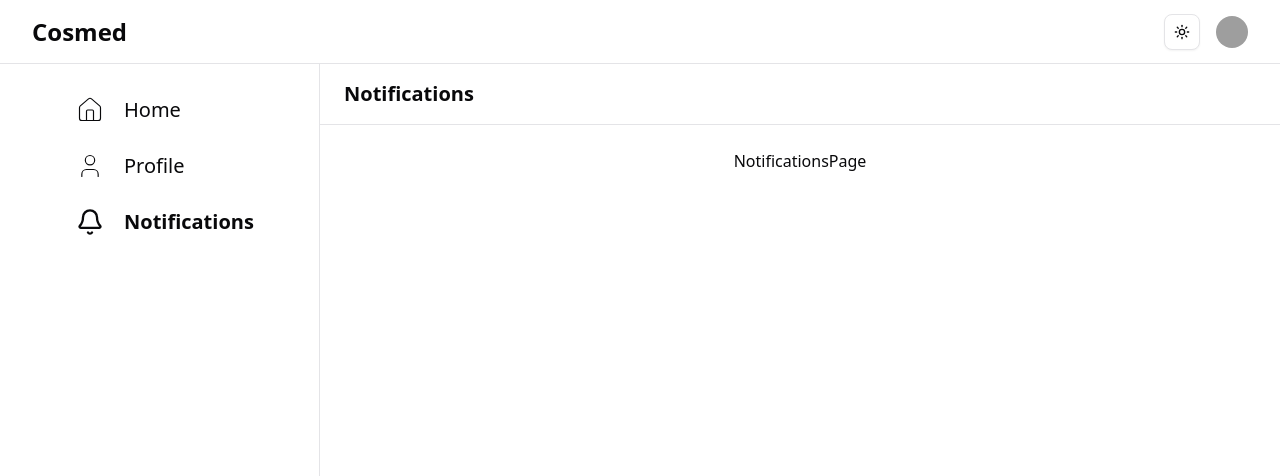
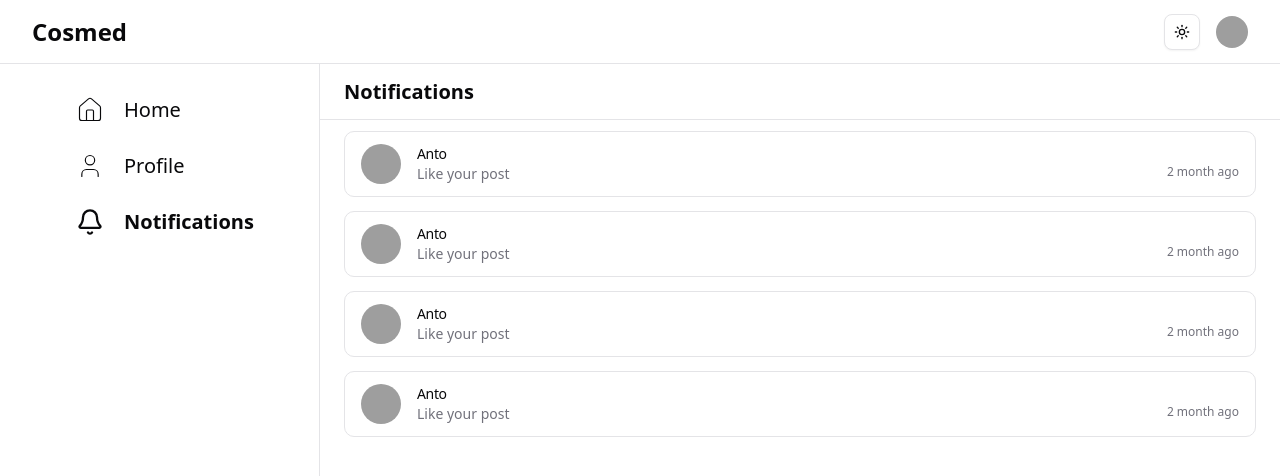
Before and after one commit to DhafaAryanda/mini-project-sosmed-app, a Next.js app: page /notifications in a window 1280 px wide. Shown: the top 476 px of the page. Built offline with nearby package versions, Linux system fonts and the light colour scheme; grey boxes are pictures that could not be loaded.

Commit message:
add: NotificationCard

```diff
--- a/components/layout/ContentContainer.tsx
+++ b/components/layout/ContentContainer.tsx
@@ -10,7 +10,7 @@ export const ContentContainer = ({
   return (
     <div className="w-3/4  flex-1 items-start justify-center">
       <div className="flex flex-col w-full h-full">
-        <div className="w-full h-1/12 py-4 px-6  font-bold capitalize text-xl items-center flex border-b border-border">
+        <div className="w-full h-14 py-4 px-6  font-bold capitalize text-xl items-center flex border-b border-border">
           {pathname === '/' ? 'Home' : pathname.replace('/', '')}
         </div>
         <div className="w-full h-11/12 p-6 justify-center flex">{children}</div>
--- /dev/null
+++ b/components/notifications/NotificationCard.tsx
@@ -0,0 +1,31 @@
+import { Alert, AlertDescription, AlertTitle } from '@/components/ui/alert'
+import { Avatar, AvatarFallback, AvatarImage } from '@/components/ui/avatar'
+import Link from 'next/link'
+
+export function NotificationCard() {
+  return (
+    <Link
+      href={'/postingan/1'}
+      className="w-full h-10 flex items-center justify-center bg-red-500"
+    >
+      <Alert className="flex gap-4">
+        <Link href={'/account/2'} className="w-fit h-fit group rounded-full">
+          <Avatar className="w-10 h-10">
+            <AvatarImage
+              src="https://github.com/shadcn.png"
+              className="transition-opacity group-hover:opacity-75"
+            />
+            <AvatarFallback>CN</AvatarFallback>
+          </Avatar>
+        </Link>
+        <div className="w-full ">
+          <AlertTitle>Anto</AlertTitle>
+          <AlertDescription className="flex justify-between">
+            <span>Like your post</span>
+            <span className="text-xs">2 month ago</span>
+          </AlertDescription>
+        </div>
+      </Alert>
+    </Link>
+  )
+}
--- a/components/post/PostCard.tsx
+++ b/components/post/PostCard.tsx
@@ -10,6 +10,12 @@ import {
 import { Button } from '../ui/button'
 import { Avatar, AvatarFallback, AvatarImage } from '@/components/ui/avatar'
 import Link from 'next/link'
+import {
+  DropdownMenu,
+  DropdownMenuContent,
+  DropdownMenuItem,
+  DropdownMenuTrigger,
+} from '../ui/dropdown-menu'
 
 export function PostCard() {
   return (
@@ -27,7 +33,7 @@ export function PostCard() {
         </Avatar>
       </Link>
 
-      <div className="w-full flex flex-col gap-2 ">
+      <div className="w-full flex flex-col gap-4 ">
         <CardHeader className="flex flex-row gap-2 p-0">
           <CardTitle>Dhafa Aryanda (You)</CardTitle>
           <CardDescription className="flex flex-row items-center gap-2">
@@ -77,6 +83,8 @@ export function PostCard() {
             </Button>
           </div>
           <div className="flex w-1/2 justify-end">
+            <DropdownMenu>
+              <DropdownMenuTrigger asChild>
                 <Button
                   variant={'ghost'}
                   onClick={(e) => {
@@ -86,6 +94,11 @@ export function PostCard() {
                 >
                   <Ellipsis />
                 </Button>
+              </DropdownMenuTrigger>
+              <DropdownMenuContent align="end">
+                <DropdownMenuItem>Edit</DropdownMenuItem>
+              </DropdownMenuContent>
+            </DropdownMenu>
           </div>
         </CardFooter>
       </div>
--- /dev/null
+++ b/components/ui/alert.tsx
@@ -0,0 +1,66 @@
+import * as React from "react"
+import { cva, type VariantProps } from "class-variance-authority"
+
+import { cn } from "@/lib/utils"
+
+const alertVariants = cva(
+  "relative w-full rounded-lg border px-4 py-3 text-sm grid has-[>svg]:grid-cols-[calc(var(--spacing)*4)_1fr] grid-cols-[0_1fr] has-[>svg]:gap-x-3 gap-y-0.5 items-start [&>svg]:size-4 [&>svg]:translate-y-0.5 [&>svg]:text-current",
+  {
+    variants: {
+      variant: {
+        default: "bg-background text-foreground",
+        destructive:
+          "text-destructive-foreground [&>svg]:text-current *:data-[slot=alert-description]:text-destructive-foreground/80",
+      },
+    },
+    defaultVariants: {
+      variant: "default",
+    },
+  }
+)
+
+function Alert({
+  className,
+  variant,
+  ...props
+}: React.ComponentProps<"div"> & VariantProps<typeof alertVariants>) {
+  return (
+    <div
+      data-slot="alert"
+      role="alert"
+      className={cn(alertVariants({ variant }), className)}
+      {...props}
+    />
+  )
+}
+
+function AlertTitle({ className, ...props }: React.ComponentProps<"div">) {
+  return (
+    <div
+      data-slot="alert-title"
+      className={cn(
+        "col-start-2 line-clamp-1 min-h-4 font-medium tracking-tight",
+        className
+      )}
+      {...props}
+    />
+  )
+}
+
+function AlertDescription({
+  className,
+  ...props
+}: React.ComponentProps<"div">) {
+  return (
+    <div
+      data-slot="alert-description"
+      className={cn(
+        "text-muted-foreground col-start-2 grid justify-items-start gap-1 text-sm [&_p]:leading-relaxed",
+        className
+      )}
+      {...props}
+    />
+  )
+}
+
+export { Alert, AlertTitle, AlertDescription }
--- a/pages/index.tsx
+++ b/pages/index.tsx
@@ -12,6 +12,12 @@ export default function Home() {
 
         <div className="w-3/4 flex flex-col gap-4">
           <PostCard />
+          <PostCard />
+          <PostCard />
+          <PostCard />
+          <PostCard />
+          <PostCard />
+          <PostCard />
         </div>
       </div>
     </>
--- a/pages/notifications/index.tsx
+++ b/pages/notifications/index.tsx
@@ -1,5 +1,12 @@
-import React from 'react'
+import { NotificationCard } from '@/components/notifications/NotificationCard'
 
 export default function NotificationsPage() {
-  return <div>NotificationsPage</div>
+  return (
+    <div className="w-full h-full flex flex-col gap-10">
+      <NotificationCard />
+      <NotificationCard />
+      <NotificationCard />
+      <NotificationCard />
+    </div>
+  )
 }
```
Lines whose indentation alone changed are shown as unchanged.
